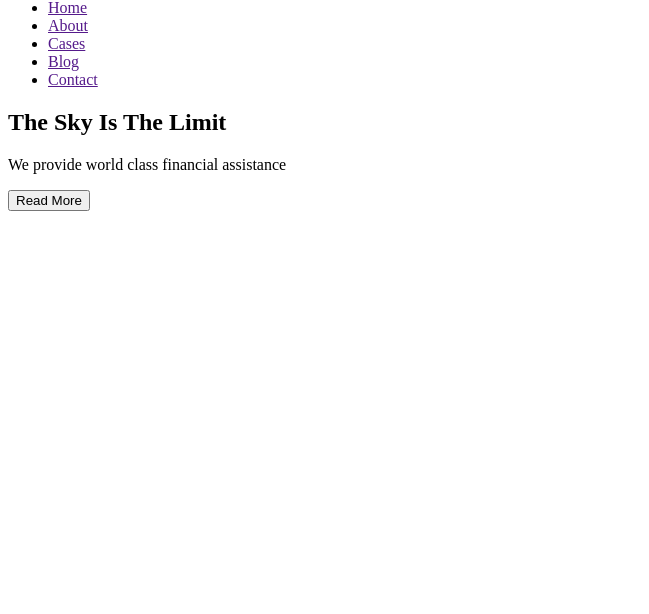
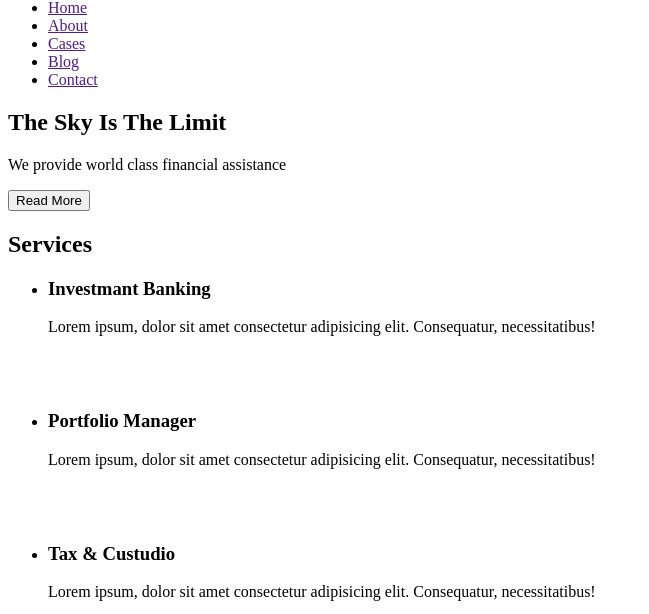
Before and after one commit to kashirin-olexsandr/practice-69-9-10, a plain HTML site: page index.html in a window 1280 px wide. Shown: the part 60-674 px from the top of the page, without its empty margins (0-649 px from the left). Drawn offline with Linux system fonts and the light colour scheme.

Commit message:
Додає section 2

```diff
--- a/index.html
+++ b/index.html
@@ -25,6 +25,25 @@
         <p>We provide world class financial assistance</p>
         <button type="button">Read More</button>
       </section>
-    </main>
+      <section>
+        <h2>Services</h2>
+        <ul>
+          <li>
+            <h3>Investmant Banking</h3>
+            <p>Lorem ipsum, dolor sit amet consectetur adipisicing elit. Consequatur, necessitatibus!</p>
+            <img src="./images/img1.svg" alt="Bank">
+          </li>
+          <li>
+            <h3>Portfolio Manager</h3>
+            <p>Lorem ipsum, dolor sit amet consectetur adipisicing elit. Consequatur, necessitatibus!</p>
+            <img src="./images/img2.svg" alt="Portfolio">
+          </li>
+          <li>
+            <h3>Tax & Custudio</h3>
+            <p>Lorem ipsum, dolor sit amet consectetur adipisicing elit. Consequatur, necessitatibus!</p>
+            <img src="./images/img3.svg" alt="Pen">
+          </li>
+        </ul>
+      </section>
   </body>
 </html>
```
Also changed, not shown: images/img1.svg (added), images/img2.svg (added), images/img3.svg (added).
